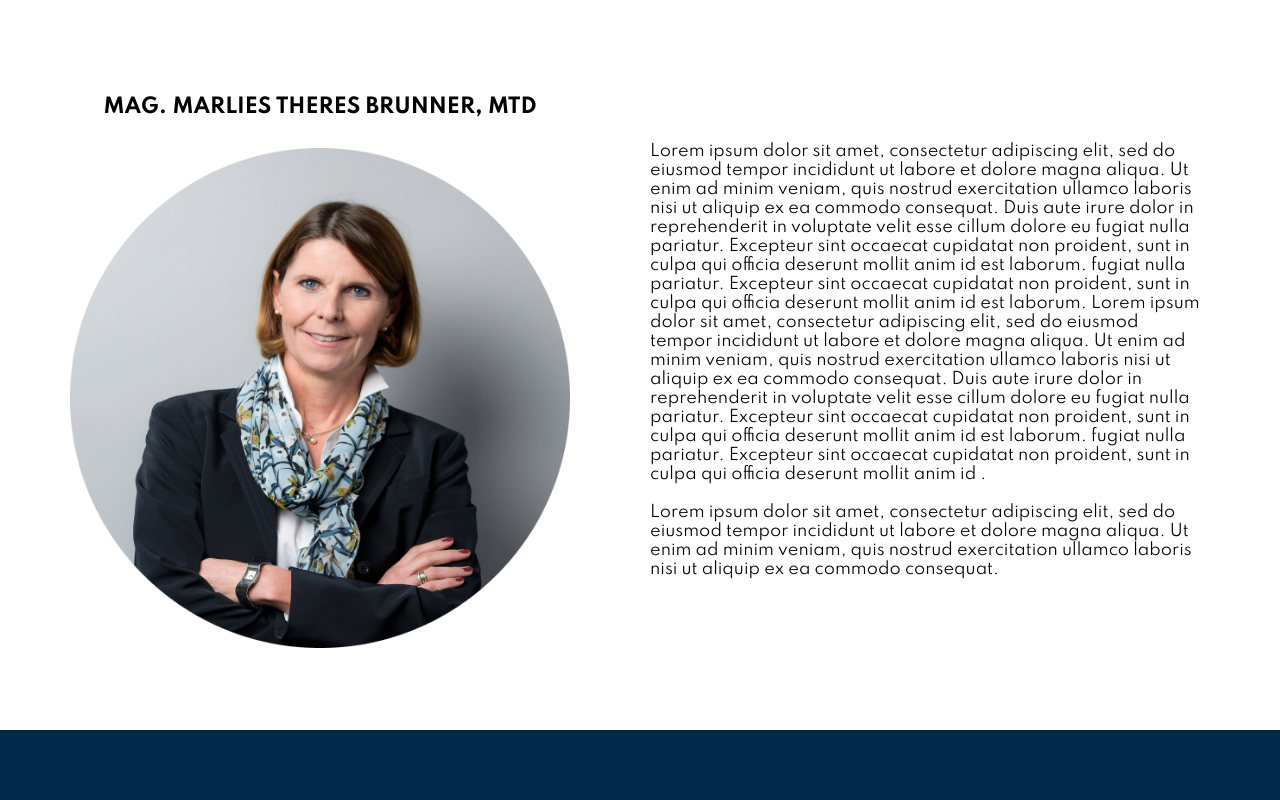
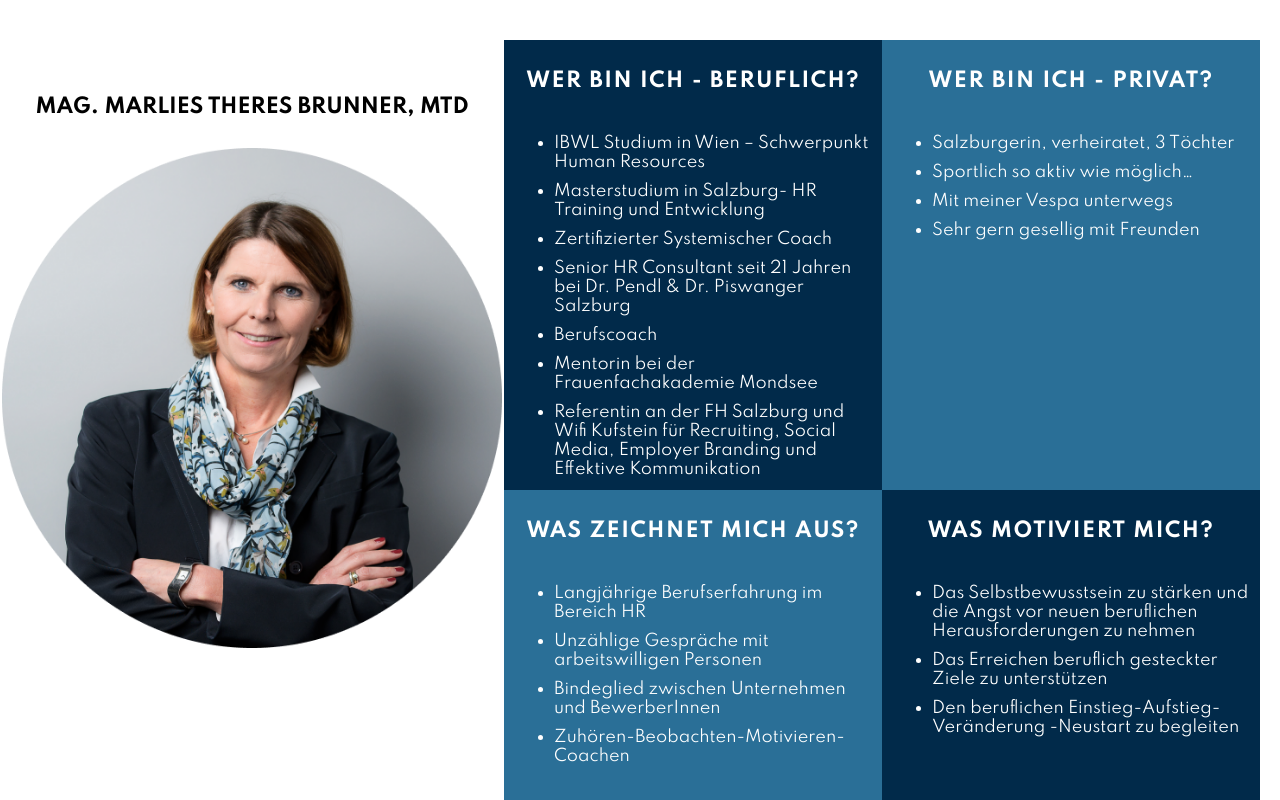
Before and after one commit to anjavojta1993/mtb-website, a Next.js app in the folder mtb/: page /about in a window 1280 px wide. Shown: the part 680-1480 px from the top of the page. Built offline with nearby package versions, Linux system fonts and the light colour scheme.

Commit message:
Update info in about container

```diff
--- a/mtb/pages/about.js
+++ b/mtb/pages/about.js
@@ -7,7 +7,9 @@ import Portrait from '../public/images/portrait.png';
 import {
   darkBlue,
   h1,
+  largeText,
   lightGrey,
+  mediumBlue,
   mediumText,
   normalText,
 } from '../styles/sharedStyles';
@@ -30,11 +32,10 @@ const aboutContainer = css`
   flex-direction: row;
   width: 100%;
   justify-content: center;
-  height: auto;
-  align-items: flex-start;
   padding-top: 20px;
+  //background-color: red;
 
-  @media (max-width: 1024px) {
+  @media (max-width: 1200px) {
     flex-direction: column;
   }
 `;
@@ -42,7 +43,7 @@ const aboutContainer = css`
 const leftContainer = css`
   display: flex;
   flex-direction: column;
-  width: 50%;
+  width: 40%;
   justify-content: center;
   height: 80vh;
   align-items: center;
@@ -50,7 +51,7 @@ const leftContainer = css`
   margin-bottom: 50px;
   margin-top: 20px;
 
-  @media (max-width: 1024px) {
+  @media (max-width: 1200px) {
     width: 100%;
     margin-bottom: 0px;
     height: auto;
@@ -76,14 +77,93 @@ const rightContainer = css`
   display: flex;
   margin-top: 20px;
   flex-direction: row;
+  flex-wrap: wrap;
   justify-content: center;
+  width: 60%;
+  height: auto;
+  margin-bottom: 50px;
+  margin-right: 20px;
+  background-color: yellow;
+
+  li {
+    margin-bottom: 10px;
+  }
+
+  @media (max-width: 1200px) {
+    width: 100%;
+  }
+
+  @media (max-width: 780px) {
+    font-size: 0.75rem;
+    margin-bottom: 0px;
+  }
+`;
+
+const containerLeftUpperCorner = css`
+  display: flex;
+  flex-direction: column;
+  padding: 10px;
   width: 50%;
+  height: 450px;
+  background-color: ${darkBlue};
+  color: white;
+
+  @media (max-width: 1024px) {
+    width: 100%;
+  }
+
+  @media (max-width: 780px) {
+    font-size: 0.75rem;
+    margin-bottom: 0px;
+  }
+`;
+
+const containerRightUpperCorner = css`
+  display: flex;
+  flex-direction: column;
   padding: 10px;
-  padding-right: 80px;
-  height: 80vh;
-  align-items: center;
-  margin-bottom: 50px;
-  //background-color: yellow;
+  width: 50%;
+  height: 450px;
+  background-color: ${mediumBlue};
+  color: white;
+
+  @media (max-width: 1024px) {
+    width: 100%;
+  }
+
+  @media (max-width: 780px) {
+    font-size: 0.75rem;
+    margin-bottom: 0px;
+  }
+`;
+
+const containerRightBottomCorner = css`
+  display: flex;
+  flex-direction: column;
+  padding: 10px;
+  width: 50%;
+  height: 450px;
+  background-color: ${darkBlue};
+  color: white;
+
+  @media (max-width: 1024px) {
+    width: 100%;
+  }
+
+  @media (max-width: 780px) {
+    font-size: 0.75rem;
+    margin-bottom: 0px;
+  }
+`;
+
+const containerLeftBottomCorner = css`
+  display: flex;
+  flex-direction: column;
+  padding: 10px;
+  width: 50%;
+  height: 450px;
+  background-color: ${mediumBlue};
+  color: white;
 
   @media (max-width: 1024px) {
     width: 100%;
@@ -239,6 +319,24 @@ const heroHeading = css`
   }
 `;
 
+const aboutHeading = css`
+  display: flex;
+  justify-content: center;
+  padding-top: 20px;
+  padding-bottom: 25px;
+  font-size: ${mediumText};
+  text-transform: uppercase;
+  font-weight: 700;
+  color: white;
+  letter-spacing: 1.5px;
+
+  @media (max-width: 768px) {
+    font-size: 1rem;
+    align-self: center;
+    align-items: center;
+  }
+`;
+
 const quoteContainer = css`
   display: flex;
   justify-content: center;
@@ -267,8 +365,8 @@ const quoteStyles = css`
 
 const aboutPortraitContainer = css`
   @media (max-width: 768px) {
-    width: 300px;
-    height: 300px;
+    width: 200px;
+    height: 200px;
   }
 `;
 
@@ -303,28 +401,59 @@ export default function About() {
             </div>
           </div>
           <div css={rightContainer}>
-            Lorem ipsum dolor sit amet, consectetur adipiscing elit, sed do
-            eiusmod tempor incididunt ut labore et dolore magna aliqua. Ut enim
-            ad minim veniam, quis nostrud exercitation ullamco laboris nisi ut
-            aliquip ex ea commodo consequat. Duis aute irure dolor in
-            reprehenderit in voluptate velit esse cillum dolore eu fugiat nulla
-            pariatur. Excepteur sint occaecat cupidatat non proident, sunt in
-            culpa qui officia deserunt mollit anim id est laborum. fugiat nulla
-            pariatur. Excepteur sint occaecat cupidatat non proident, sunt in
-            culpa qui officia deserunt mollit anim id est laborum. Lorem ipsum
-            dolor sit amet, consectetur adipiscing elit, sed do eiusmod tempor
-            incididunt ut labore et dolore magna aliqua. Ut enim ad minim
-            veniam, quis nostrud exercitation ullamco laboris nisi ut aliquip ex
-            ea commodo consequat. Duis aute irure dolor in reprehenderit in
-            voluptate velit esse cillum dolore eu fugiat nulla pariatur.
-            Excepteur sint occaecat cupidatat non proident, sunt in culpa qui
-            officia deserunt mollit anim id est laborum. fugiat nulla pariatur.
-            Excepteur sint occaecat cupidatat non proident, sunt in culpa qui
-            officia deserunt mollit anim id . <br /> <br />
-            Lorem ipsum dolor sit amet, consectetur adipiscing elit, sed do
-            eiusmod tempor incididunt ut labore et dolore magna aliqua. Ut enim
-            ad minim veniam, quis nostrud exercitation ullamco laboris nisi ut
-            aliquip ex ea commodo consequat.
+            <div css={containerLeftUpperCorner}>
+              <div css={aboutHeading}>Wer bin ich - beruflich?</div>
+              <ul>
+                <li>IBWL Studium in Wien – Schwerpunkt Human Resources</li>
+                <li>Masterstudium in Salzburg- HR Training und Entwicklung</li>
+                <li>Zertifizierter Systemischer Coach</li>
+                <li>
+                  Senior HR Consultant seit 21 Jahren bei Dr. Pendl & Dr.
+                  Piswanger Salzburg
+                </li>
+                <li>Berufscoach </li>
+                <li>Mentorin bei der Frauenfachakademie Mondsee </li>
+                <li>
+                  Referentin an der FH Salzburg und Wifi Kufstein für
+                  Recruiting, Social Media, Employer Branding und Effektive
+                  Kommunikation
+                </li>
+              </ul>
+            </div>
+            <div css={containerRightUpperCorner}>
+              <div css={aboutHeading}>Wer bin ich - privat?</div>
+              <ul>
+                <li>Salzburgerin, verheiratet, 3 Töchter</li>
+                <li>Sportlich so aktiv wie möglich…</li>
+                <li>Mit meiner Vespa unterwegs</li>
+                <li>Sehr gern gesellig mit Freunden</li>
+              </ul>
+            </div>
+            <div css={containerLeftBottomCorner}>
+              <div css={aboutHeading}>Was zeichnet mich aus?</div>
+              <ul>
+                <li>Langjährige Berufserfahrung im Bereich HR</li>
+                <li>Unzählige Gespräche mit arbeitswilligen Personen</li>
+                <li>Bindeglied zwischen Unternehmen und BewerberInnen</li>
+                <li>Zuhören-Beobachten-Motivieren-Coachen</li>
+              </ul>
+            </div>
+            <div css={containerRightBottomCorner}>
+              <div css={aboutHeading}>Was motiviert mich?</div>
+              <ul>
+                <li>
+                  Das Selbstbewusstsein zu stärken und die Angst vor neuen
+                  beruflichen Herausforderungen zu nehmen
+                </li>
+                <li>
+                  Das Erreichen beruflich gesteckter Ziele zu unterstützen
+                </li>
+                <li>
+                  Den beruflichen Einstieg-Aufstieg-Veränderung -Neustart zu
+                  begleiten
+                </li>
+              </ul>
+            </div>
           </div>
         </div>
         <div css={containerHeading}>REFERENZEN</div>
@@ -464,6 +593,29 @@ export default function About() {
               herzlich DANKE!&quot;
             </div>
           </div>
+          <div css={singleTestimonialContainer}>
+            <div css={testimonialHeading}>Marie-Luise Brand </div>
+            <div css={portraitContainer}>
+              <img
+                src="/images/brand.png"
+                width="200px"
+                height="200px"
+                alt="Portrait von Marie-Luise Brand"
+              />
+            </div>
+            <div css={testimonialPosition}>
+              Business Process Manager, Salzburg AG
+            </div>
+            <div css={testimonialText}>
+              &quot;Die wertschätzenden Impulse von Marlies haben mich dabei
+              unterstützt, mir meiner Stärken bewusst zu werden und diese auch
+              nach außen zu kommunizieren. Mit diesem Bewusstsein kann ich nun
+              authentisch, selbstsicher und mit Leichtigkeit neue Wege
+              beschreiten und Entscheidungen treffen, welche mir langfristige
+              Zufriedenheit sowohl im beruflichen als auch privaten Umfeld
+              garantieren.&quot;
+            </div>
+          </div>
         </div>
       </section>
     </Layout>
--- a/mtb/pages/contact.js
+++ b/mtb/pages/contact.js
@@ -117,6 +117,8 @@ const contactInfosContainer = css`
   margin-bottom: 40px;
 
   @media (max-width: 540px) {
+    margin-bottom: 20px;
+
     p,
     a {
       font-size: 0.75rem;
```
Also changed, not shown: mtb/public/images/brand.png (added).
